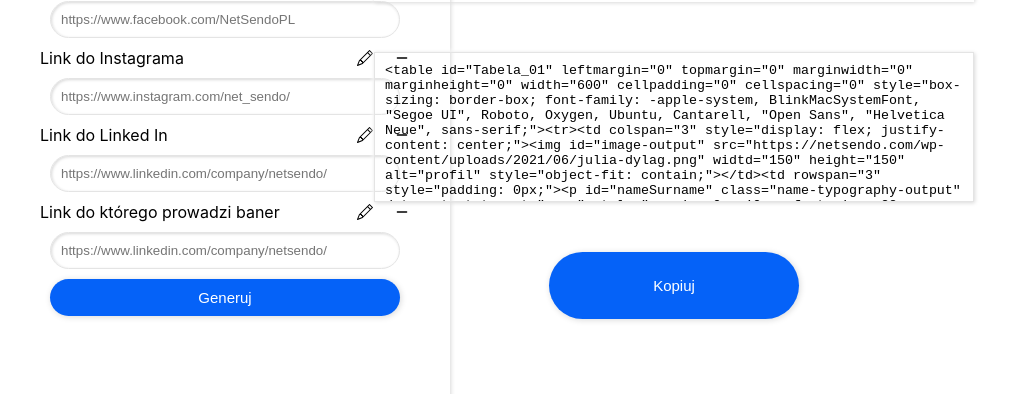
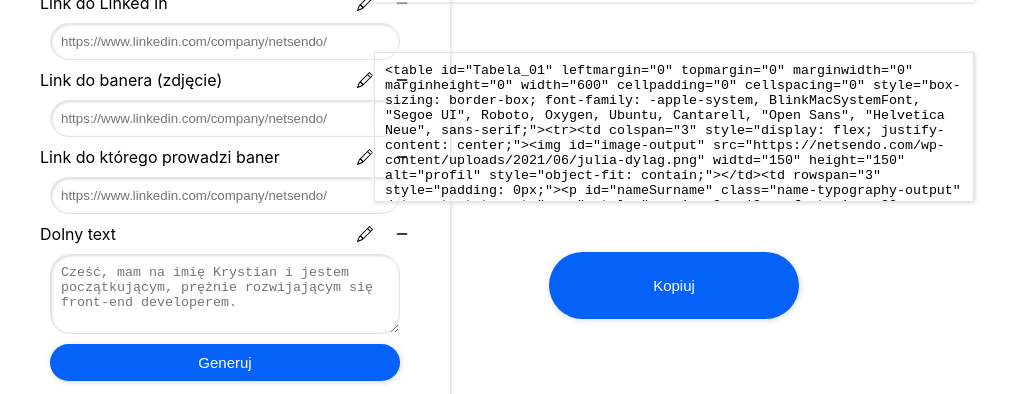
Before and after one commit to kgagracz/generator-stopki-react, a React (Create React App) app in the folder generator/: page / in a window 1280 px wide. Shown: the part 733-1127 px from the top of the page, without its empty margins (0-1025 px from the left). Built offline with nearby package versions, Linux system fonts and the light colour scheme.

Commit message:
ended form

```diff
--- a/generator/src/App.js
+++ b/generator/src/App.js
@@ -4,7 +4,7 @@ import React, { Component } from 'react';
 import styled from 'styled-components';
 
 import Preloader from './Components/Preloader';
-import GeneratorForm from './Components/GeneratorForm';
+import Generator from './Components/Generator';
 import GeneratorOutput from './Components/GeneratorOutput';
 
 class App extends Component {
@@ -61,7 +61,7 @@ class App extends Component {
       <>
         <Preloader/>
         <AppWrapper>
-          <GeneratorForm
+          <Generator
           company={this.state.company}
           changeCompany={this.changeCompany}
           signature={this.state.signature}
--- a/generator/src/Components/Form/Inputs.js
+++ b/generator/src/Components/Form/Inputs.js
@@ -1,6 +1,11 @@
 import React, { Component } from 'react'
 
 import InputField from './InputField';
+
+import { StyledLabelContainer } from '../StyledComponents/Input.style';
+
+import {CgMathMinus} from 'react-icons/cg';
+import {BsPencil} from 'react-icons/bs';
 
 const Inputs = (props) => {
     return (
@@ -88,6 +93,16 @@ const Inputs = (props) => {
             <InputField
             type='text'
             signature={props.signature}
+            name='bannerImgUrl'
+            label='Link do banera (zdjęcie)'
+            id='bannerImgUrl-input'
+            placeholder='https://www.linkedin.com/company/netsendo/'
+            toggleElement={props.toggleElement}
+            toggleTypography={props.toggleTypography}
+            />
+            <InputField
+            type='text'
+            signature={props.signature}
             name='bannerLinkUrl'
             label='Link do którego prowadzi baner'
             id='bannerLinkUrl-input'
@@ -95,6 +110,20 @@ const Inputs = (props) => {
             toggleElement={props.toggleElement}
             toggleTypography={props.toggleTypography}
             />
+            <StyledLabelContainer>
+                <label htmlFor='bottomText'>Dolny text</label>
+                <BsPencil
+                target={'bottomText'}
+                onClick={() => props.toggleTypography()}/>
+                <CgMathMinus onClick={() => props.toggleElement('bottomText')}/>
+                <textarea
+                name='bottomText'
+                id='bottomText-input'
+                placeholder='Cześć, mam na imię Krystian i jestem początkującym, prężnie rozwijającym się front-end developerem.'
+                toggleElement={props.toggleElement}
+                toggleTypography={props.toggleTypography}
+                />
+            </StyledLabelContainer>
         </>
      );
 }
--- a/generator/src/Components/GeneratorForm.js
+++ b/generator/src/Components/Generator.js
@@ -1,4 +1,4 @@
-import { StyledGeneratorForm } from "./StyledComponents/GeneratorForm.style";
+import { StyledGenerator } from "./StyledComponents/Generator.style";
 import { BrowserRouter as Router } from "react-router-dom";
 import { Link, Route, Redirect, Switch } from 'react-router-dom';
 import styled from "styled-components";
@@ -10,10 +10,10 @@ import { StyledButton } from "./StyledComponents/Button.style";
 
 import Form from "./Form/Form";
 import { useState } from "react";
-const GeneratorForm = (props) => {
+const Generator = (props) => {
 
     return ( <>
-        <StyledGeneratorForm>
+        <StyledGenerator>
 
                 <h1>Wybierz motyw</h1>
                 <StyledThemeSwitchersContainer>
@@ -26,7 +26,7 @@ const GeneratorForm = (props) => {
                 </StyledThemeSwitchersContainer>
                 <Form changeSignatureData={props.changeSignatureData} signature={props.signature} toggleTypography={props.toggleTypography}/>
 
-        </StyledGeneratorForm>
+        </StyledGenerator>
     </> );
 }
 
@@ -60,4 +60,4 @@ const StyledThemeSwitchersContainer = styled.div`
     }
 `
 
-export default GeneratorForm;
+export default Generator;
--- a/generator/src/Components/StyledComponents/GeneratorForm.style.js
+++ b/generator/src/Components/StyledComponents/Generator.style.js
@@ -1,6 +1,6 @@
 import styled from 'styled-components';
 
-export const StyledGeneratorForm = styled.div`
+export const StyledGenerator = styled.div`
     width: 450px;
     height: 150vh;
     display: flex;
--- a/generator/src/Components/StyledComponents/Input.style.js
+++ b/generator/src/Components/StyledComponents/Input.style.js
@@ -23,4 +23,17 @@ export const StyledLabelContainer= styled.div`
         width: 80%;
         display: inline;
     }
+    textarea {
+    width: 100%;
+    background-color: transparent;
+    border-radius: 20px;
+    border: 1px solid #e4e4e4;
+    padding: 10px;
+    margin: 10px;
+    box-shadow: inset 1px 1px 3px #d9d9d9, inset -1px -1px 3px #ffffff;
+    height: 80px;
+    &:focus {
+        outline: none;
+    }
+    }
 `
```
